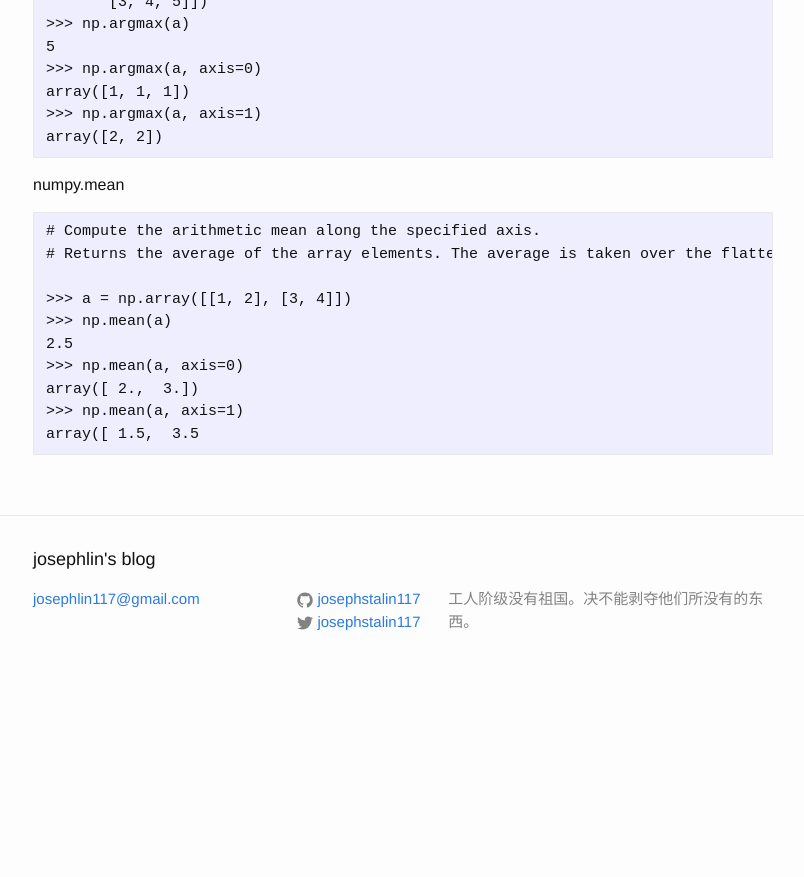
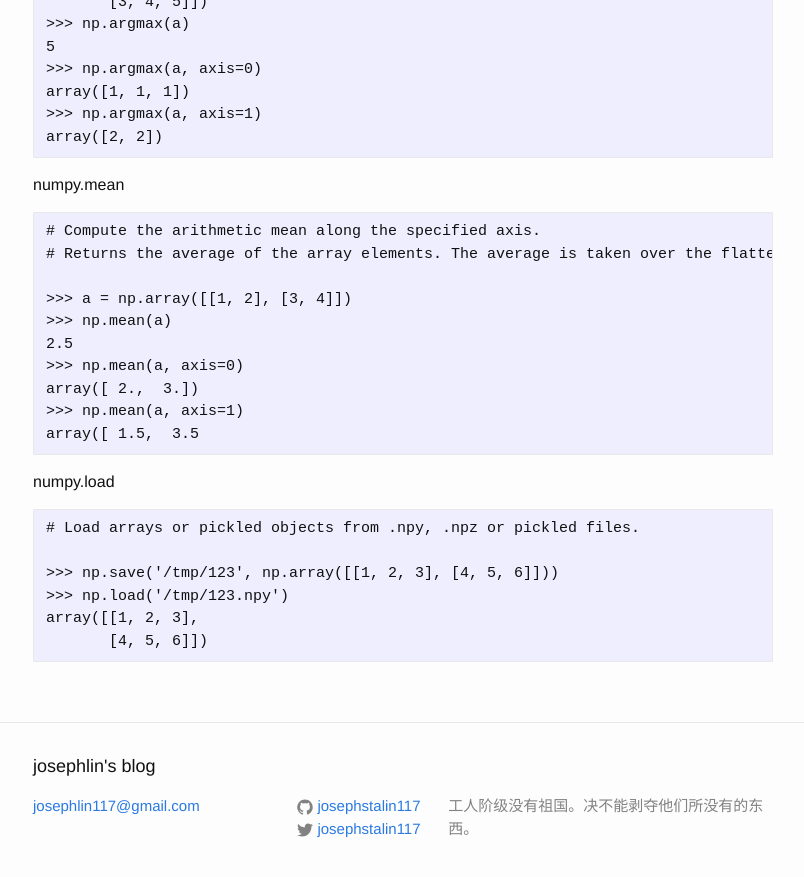
Before and after one commit to josephstalin117/josephstalin117.github.io, a Jekyll site: the page built from _posts/2018-3-3-numpy.markdown, in a window 1280 px wide and 900 px high, scrolled down 8760 px. Shown: the top 877 px of the window, without its empty margins (237-1041 px from the left). Built offline with Jekyll 4.4.1, drawn with Linux system fonts in a browser that asks for light colours; before the commit the page ends 9453 px from its top, so only the background shows below that.

Commit message:
add numpy.load

````diff
--- a/_posts/2018-3-3-numpy.markdown
+++ b/_posts/2018-3-3-numpy.markdown
@@ -404,3 +404,13 @@ array([ 2.,  3.])
 >>> np.mean(a, axis=1)
 array([ 1.5,  3.5
 ```
+
+numpy.load
+```
+# Load arrays or pickled objects from .npy, .npz or pickled files.
+
+>>> np.save('/tmp/123', np.array([[1, 2, 3], [4, 5, 6]]))
+>>> np.load('/tmp/123.npy')
+array([[1, 2, 3],
+       [4, 5, 6]])
+```
````
